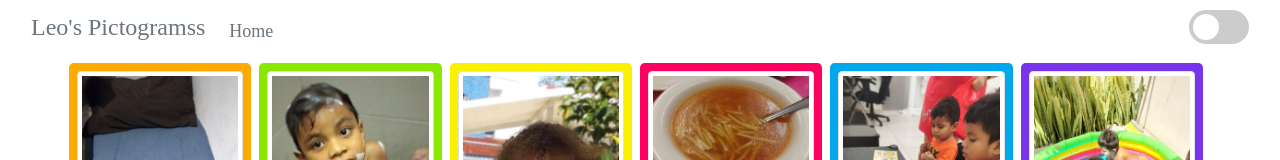
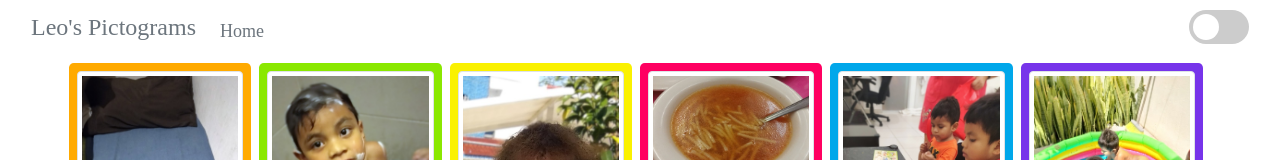
Before and after one commit to hectoroleadev/leo-pictograms, a React (Create React App) app: page / in a window 1280 px wide. Shown: the top 160 px of the page. Built offline with nearby package versions, Linux system fonts and the light colour scheme.

Commit message:
Fixing logo redirect2

```diff
--- a/src/components/pictograms/HeaderComponent.jsx
+++ b/src/components/pictograms/HeaderComponent.jsx
@@ -42,7 +42,7 @@ class HeaderComponent extends Component {
       <header>
         <nav className='navbar navbar-expand'>
           <a className='navbar-brand' href={`${URL_BASE}/`}>
-            <h4 className='text-muted'>Leo's Pictogramss</h4>
+            <h4 className='text-muted'>Leo's Pictograms</h4>
           </a>
           <div className='collapse navbar-collapse'>
             <ul className='navbar-nav mr-auto'>
```
